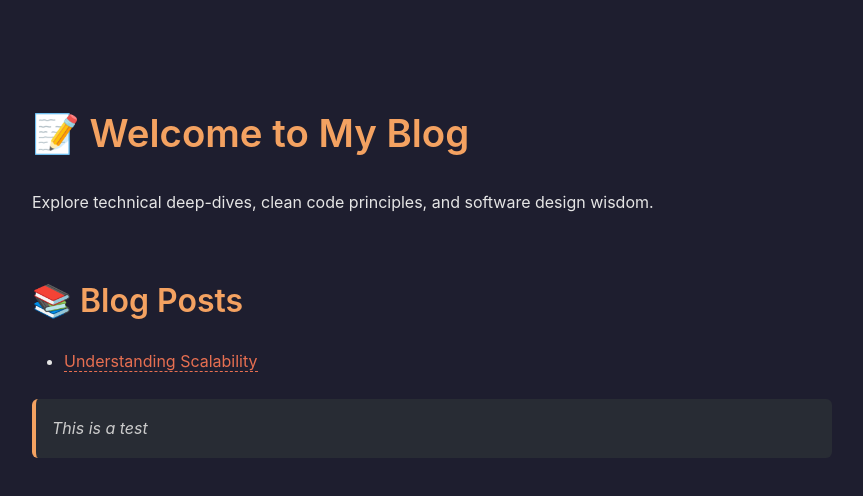
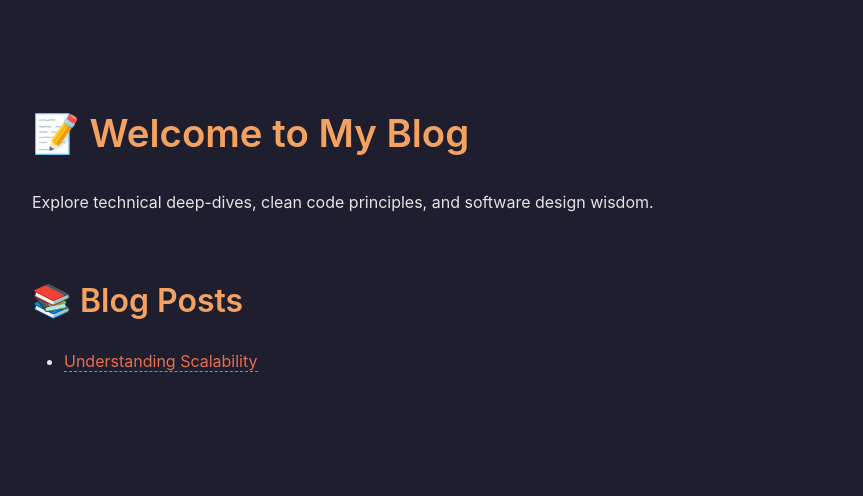
Before and after one commit to fiori/fiori-blog, a plain HTML site: page docs/index.html in a window 1280 px wide. Shown: the whole page, without its empty margins (208-1071 px from the left). Drawn offline with Linux system fonts and the light colour scheme.

Commit message:
Update docs site

```diff
--- a/docs/index.html
+++ b/docs/index.html
@@ -8,6 +8,6 @@
   </head>
 
   <body>
-    <article><div><h1>📝 Welcome to My Blog</h1><p>Explore technical deep-dives, clean code principles, and software design wisdom.</p><h2>📚 Blog Posts</h2><ul><li><a href="./blog/scalability">Understanding Scalability</a></li></ul><blockquote>This is a test</blockquote></div></article>
+    <article><div><h1>📝 Welcome to My Blog</h1><p>Explore technical deep-dives, clean code principles, and software design wisdom.</p><h2>📚 Blog Posts</h2><ul><li><a href="./blog/scalability">Understanding Scalability</a></li></ul></div></article>
   </body>
 </html>
```
